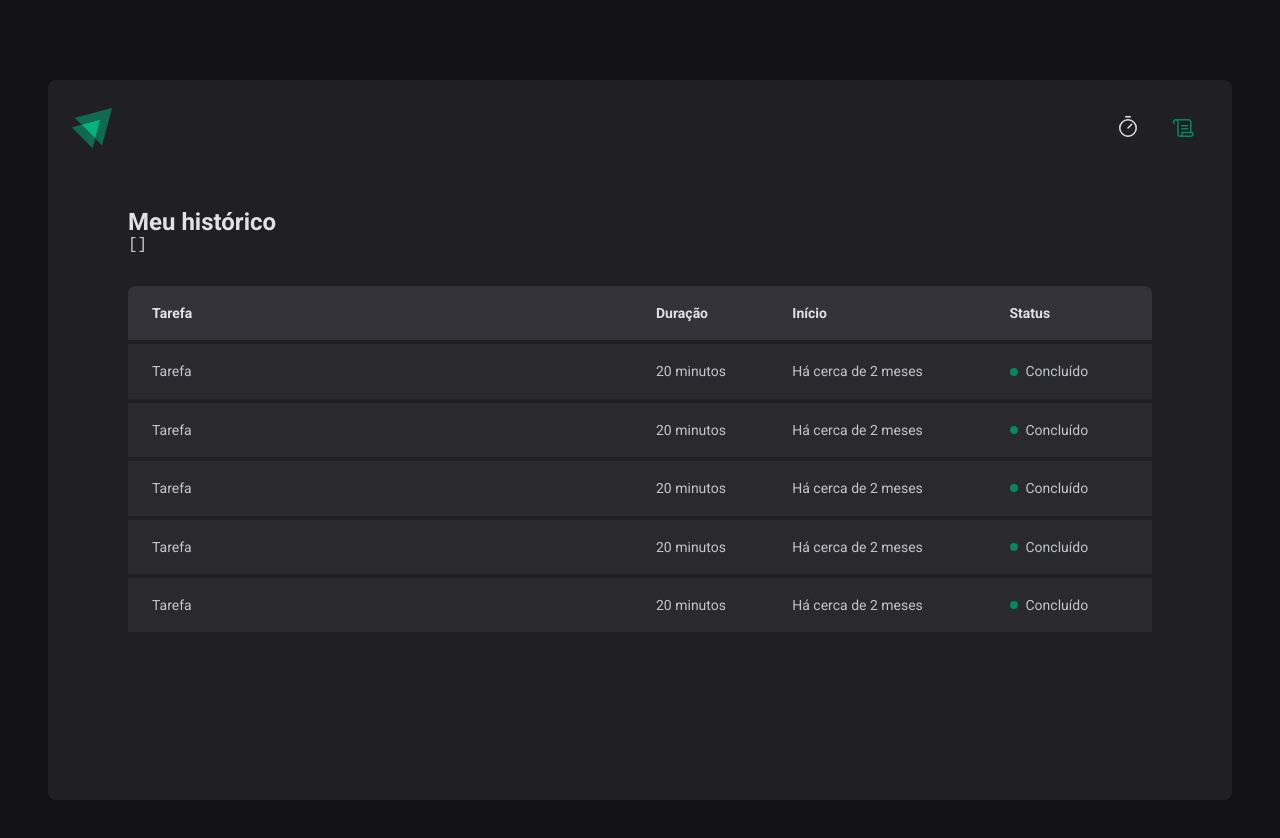
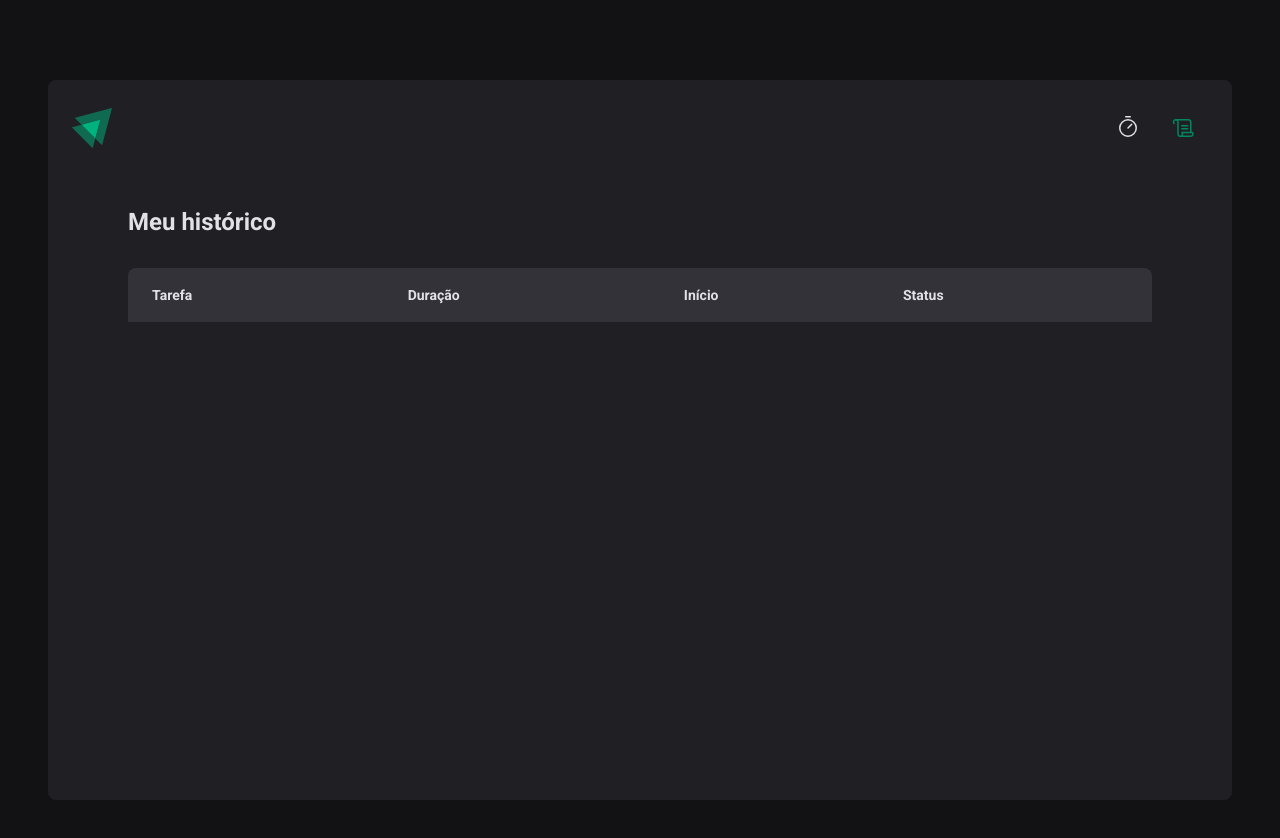
Before and after one commit to MarianaSales/Pomodoro, a React (Vite) app: page /history in a window 1280 px wide. Shown: the top 838 px of the page. Built offline with nearby package versions, Linux system fonts and the light colour scheme.

Commit message:
criação das actions e uso do useReducer

```diff
--- a/src/context/CyclesContext.tsx
+++ b/src/context/CyclesContext.tsx
@@ -1,11 +1,17 @@
-import { createContext, ReactNode, useState } from 'react'
+import { createContext, ReactNode, useState, useReducer } from 'react'
+import {
+  addNewCycleAction,
+  interruptCurrentCycleAction,
+  markCurrentAsFineshedAction,
+} from '../reducers/cycles/actions'
+import { cyclesReducers } from '../reducers/cycles/reducer'
 
 interface CreateCycleData {
   task: string
   minutesAmount: number
 }
 
-interface Cycle {
+export interface Cycle {
   id: string
   task: string
   minutesAmount: number
@@ -18,8 +24,8 @@ interface CycleContextType {
   cycles: Cycle[]
   activeCycle: Cycle | undefined
   activeCycleId: string | null
+  amountSecondsPassed: number
   markCurrentCycleAsFinished: () => void
-  amountSecondsPassed: number
   setSecondsPassed: (seconds: number) => void
   createNewCycle: (data: CreateCycleData) => void
   interruptCurrentCycle: () => void
@@ -34,22 +40,16 @@ export const CyclesContext = createContext({} as CycleContextType)
 export function CyclesContextProvider({
   children,
 }: CyclesContextProviderProps) {
-  const [cycles, setCycles] = useState<Cycle[]>([])
-  const [activeCycleId, setActiveCycleId] = useState<string | null>(null)
+  const [cyclesState, dispatch] = useReducer(cyclesReducers, {
+    cycles: [],
+    activeCycleId: null,
+  })
   const [amountSecondsPassed, setAmountSecondsPassed] = useState(0)
-
+  const { cycles, activeCycleId } = cyclesState
   const activeCycle = cycles.find((cycles) => cycles.id === activeCycleId)
 
   function markCurrentCycleAsFinished() {
-    setCycles((state) =>
-      state.map((cycle) => {
-        if (cycle.id === activeCycleId) {
-          return { ...cycle, finisheDate: new Date() }
-        } else {
-          return cycle
-        }
-      }),
-    )
+    dispatch(markCurrentAsFineshedAction())
   }
 
   function setSecondsPassed(seconds: number) {
@@ -65,23 +65,12 @@ export function CyclesContextProvider({
       startDate: new Date(),
     }
 
-    setCycles((state) => [...state, newCycle])
-    setActiveCycleId(id)
+    dispatch(addNewCycleAction(newCycle))
     setAmountSecondsPassed(0)
-    // reset()
   }
 
   function interruptCurrentCycle() {
-    setCycles((state) =>
-      state.map((cycle) => {
-        if (cycle.id === activeCycleId) {
-          return { ...cycle, interrupteDate: new Date() }
-        } else {
-          return cycle
-        }
-      }),
-    )
-    setActiveCycleId(null)
+    dispatch(interruptCurrentCycleAction())
   }
 
   return (
--- a/src/pages/History/index.tsx
+++ b/src/pages/History/index.tsx
@@ -1,4 +1,6 @@
 import { useContext } from 'react'
+import { formatDistanceToNow } from 'date-fns'
+import ptBR from 'date-fns/locale/pt-BR'
 import { CyclesContext } from '../../context/CyclesContext'
 import { HistoryContainer, HistoryList, Status } from './styles'
 
@@ -7,8 +9,6 @@ export function History() {
   return (
     <HistoryContainer>
       <h1>Meu histórico</h1>
-
-      <pre>{JSON.stringify(cycles, null, 2)}</pre>
 
       <HistoryList>
         <table>
@@ -19,46 +19,31 @@ export function History() {
             <th>Status</th>
           </thead>
           <tbody>
-            <tr>
-              <td>Tarefa</td>
-              <td>20 minutos</td>
-              <td>Há cerca de 2 meses</td>
-              <td>
-                <Status statusColor="green">Concluído</Status>
-              </td>
-            </tr>
-            <tr>
-              <td>Tarefa</td>
-              <td>20 minutos</td>
-              <td>Há cerca de 2 meses</td>
-              <td>
-                <Status statusColor="green">Concluído</Status>
-              </td>
-            </tr>
-            <tr>
-              <td>Tarefa</td>
-              <td>20 minutos</td>
-              <td>Há cerca de 2 meses</td>
-              <td>
-                <Status statusColor="green">Concluído</Status>
-              </td>
-            </tr>
-            <tr>
-              <td>Tarefa</td>
-              <td>20 minutos</td>
-              <td>Há cerca de 2 meses</td>
-              <td>
-                <Status statusColor="green">Concluído</Status>
-              </td>
-            </tr>
-            <tr>
-              <td>Tarefa</td>
-              <td>20 minutos</td>
-              <td>Há cerca de 2 meses</td>
-              <td>
-                <Status statusColor="green">Concluído</Status>
-              </td>
-            </tr>
+            {cycles.map((cycle) => {
+              return (
+                <tr key={cycle.id}>
+                  <td>{cycle.task}</td>
+                  <td>{cycle.minutesAmount} minutos</td>
+                  <td>
+                    {formatDistanceToNow(cycle.startDate, {
+                      addSuffix: true,
+                      locale: ptBR,
+                    })}
+                  </td>
+                  <td>
+                    {cycle.finishedDate && (
+                      <Status statusColor="green">Concluído</Status>
+                    )}
+                    {cycle.interrupteDate && (
+                      <Status statusColor="red">Interrompido</Status>
+                    )}
+                    {!cycle.finishedDate && !cycle.interrupteDate && (
+                      <Status statusColor="yellow">Em andamento</Status>
+                    )}
+                  </td>
+                </tr>
+              )
+            })}
           </tbody>
         </table>
       </HistoryList>
--- a/src/pages/Home/index.tsx
+++ b/src/pages/Home/index.tsx
@@ -34,12 +34,17 @@ export function Home() {
 
   const { handleSubmit, watch, reset } = newCycleForm
 
+  function handleCreateNewCycle(data: NewCycleFormData) {
+    createNewCycle(data)
+    reset()
+  }
+
   const task = watch('task')
   const isSubmitDisabled = !task
 
   return (
     <HomeContainer>
-      <form onSubmit={handleSubmit(createNewCycle)} action="">
+      <form onSubmit={handleSubmit(handleCreateNewCycle)} action="">
         <FormProvider {...newCycleForm}>
           <NewCycleForm />
         </FormProvider>
--- /dev/null
+++ b/src/reducers/cycles/actions.ts
@@ -0,0 +1,28 @@
+import { Cycle } from "../../context/CyclesContext";
+
+export enum ActionsTypes {
+    ADD_NEW_CYCLE,
+    INTERRUPT_CURRENT_CYCLE,
+    MARK_CURRENT_CYCLE_AS_FINESHED,
+}
+
+export function addNewCycleAction(newCycle: Cycle) {
+    return {
+        type: ActionsTypes.ADD_NEW_CYCLE,
+        payload: {
+            newCycle,
+        },
+    }
+}
+
+export function markCurrentAsFineshedAction() {
+    return {
+        type: ActionsTypes.MARK_CURRENT_CYCLE_AS_FINESHED,
+    }
+}
+
+export function interruptCurrentCycleAction() {
+    return {
+        type: ActionsTypes.INTERRUPT_CURRENT_CYCLE,
+    }
+}
--- /dev/null
+++ b/src/reducers/cycles/reducer.ts
@@ -0,0 +1,45 @@
+import { Cycle } from "../../context/CyclesContext"
+import { ActionsTypes } from "./actions"
+
+interface CycleState {
+    cycles: Cycle[]
+    activeCycleId: string | null
+}
+
+
+export function cyclesReducers(state: CycleState, action: any) {
+    switch (action.type) {
+        case ActionsTypes.ADD_NEW_CYCLE:
+            return {
+                ...state,
+                cycles: [...state.cycles, action.payload.newCycle],
+                activeCycleId: action.payload.newCycle.id,
+            }
+        case ActionsTypes.INTERRUPT_CURRENT_CYCLE:
+            return {
+                ...state,
+                cycles: state.cycles.map((cycle) => {
+                    if (cycle.id === state.activeCycleId) {
+                        return { ...cycle, interrupteDate: new Date() }
+                    } else {
+                        return cycle
+                    }
+                }),
+                activeCycleId: null,
+            }
+        case ActionsTypes.MARK_CURRENT_CYCLE_AS_FINESHED:
+            return {
+                ...state,
+                cycles: state.cycles.map((cycle) => {
+                    if (cycle.id === state.activeCycleId) {
+                        return { ...cycle, finishedDate: new Date() }
+                    } else {
+                        return cycle
+                    }
+                }),
+                activeCycleId: null,
+            }
+        default:
+            return state
+    }
+}
```
